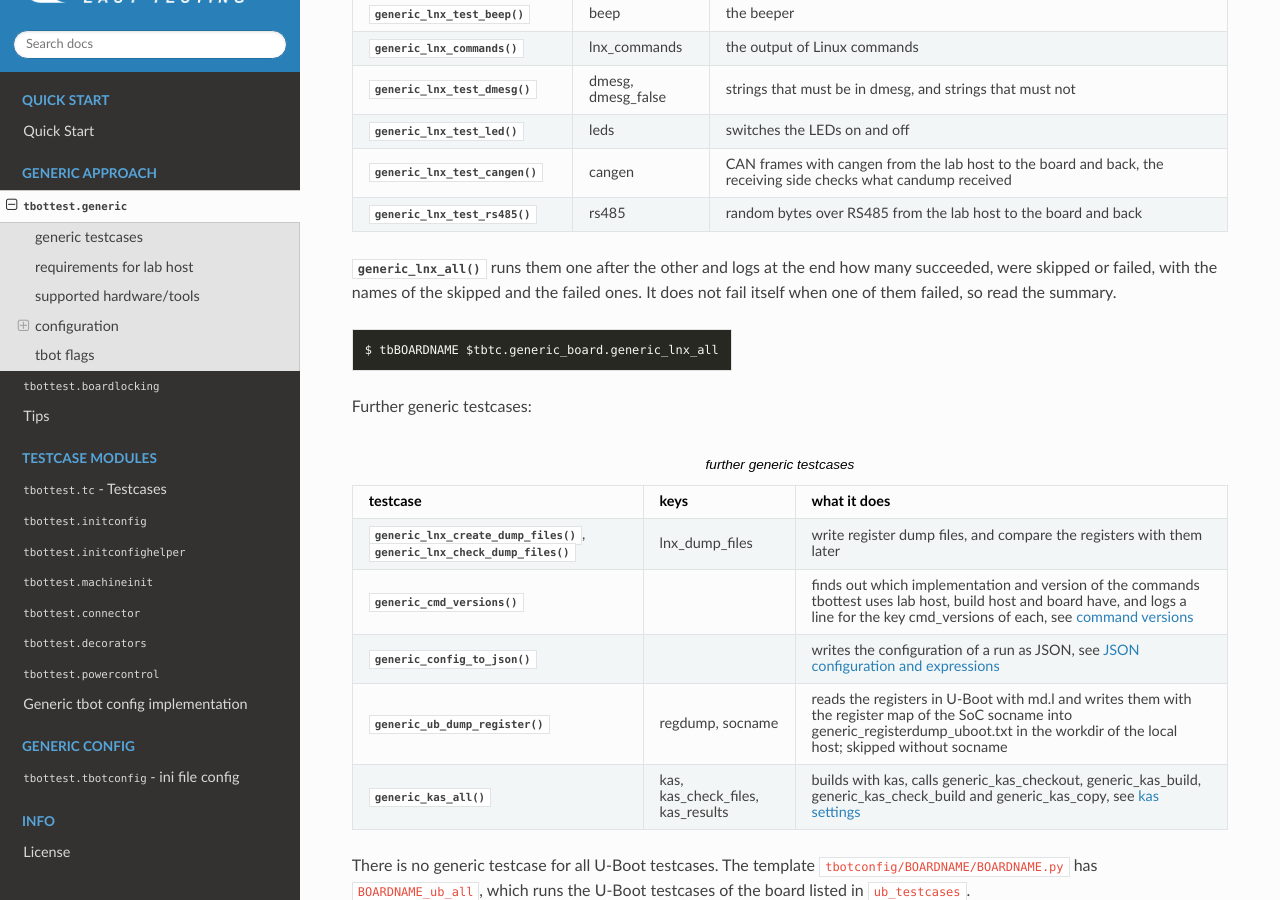
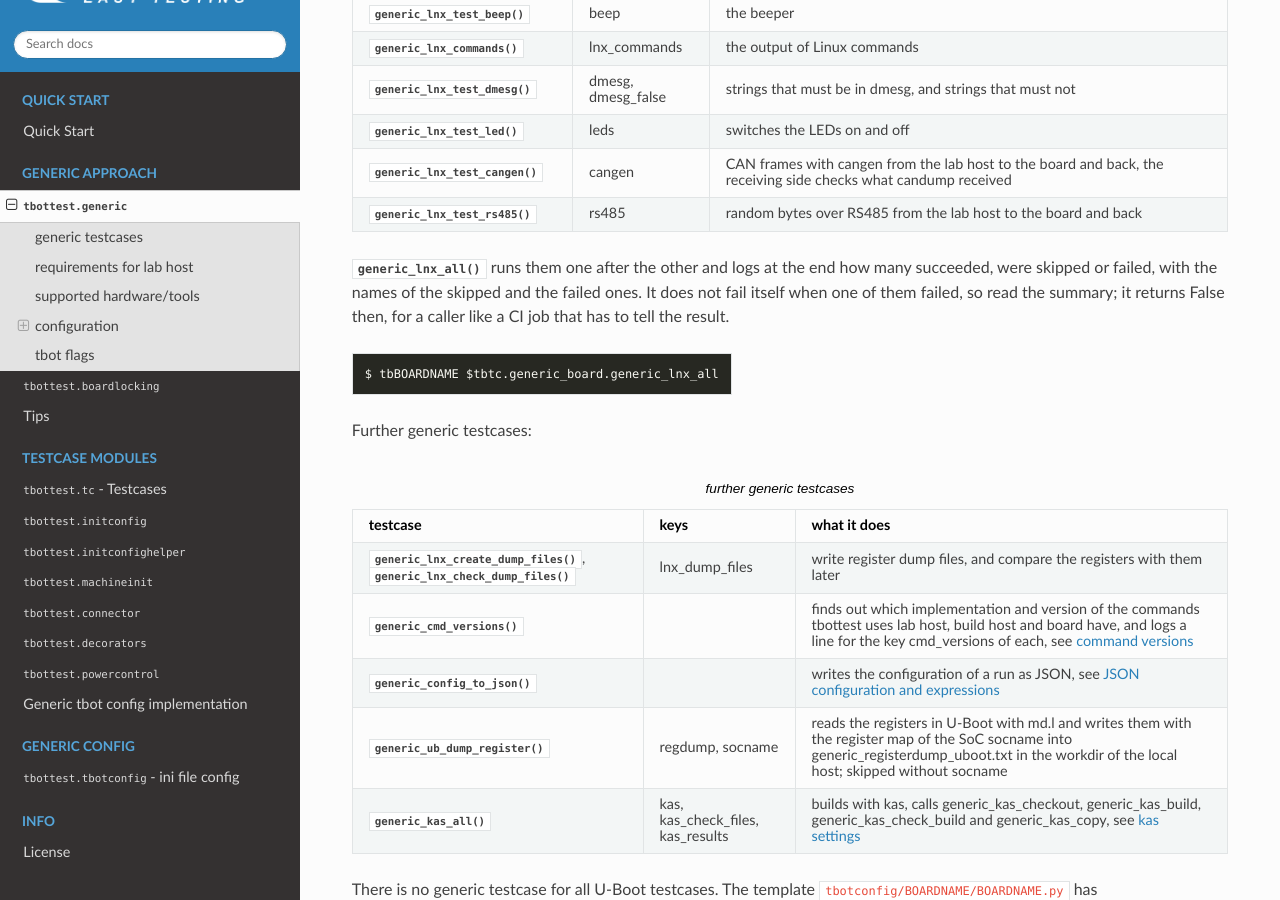
Before and after one commit to hsdenx/tbottest, a Sphinx documentation site: the page built from Documentation/generic.rst, in a window 1280 px wide and 900 px high, scrolled down 1156 px. Built offline with Sphinx 7.4.7 and the Read the Docs theme 3.1.0, drawn with Linux system fonts in a browser that asks for light colours.

Commit message:
generic_board: let generic_lnx_all return whether all passed
a CI job running generic_lnx_all stayed green when a testcase
failed, as it only logs the result.

Signed-off-by: Heiko Schocher <hs@nabladev.com>

```diff
--- a/Documentation/generic.rst
+++ b/Documentation/generic.rst
@@ -66,7 +66,8 @@ The generic Linux testcases, all started by
 :py:func:`~tbottest.tc.generic_board.generic_lnx_all` runs them one after
 the other and logs at the end how many succeeded, were skipped or failed,
 with the names of the skipped and the failed ones. It does not fail itself
-when one of them failed, so read the summary.
+when one of them failed, so read the summary; it returns False then, for a
+caller like a CI job that has to tell the result.
 
 .. code-block:: bash
 
```
Also changed, not shown: CHANGELOG.md (+3 -0 lines), 2 other files.
